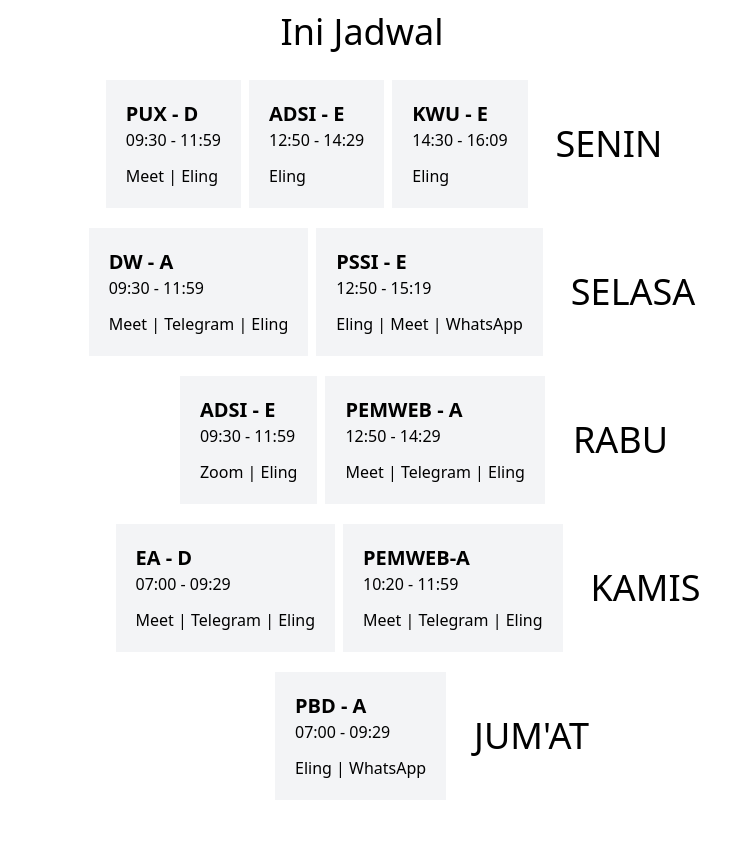
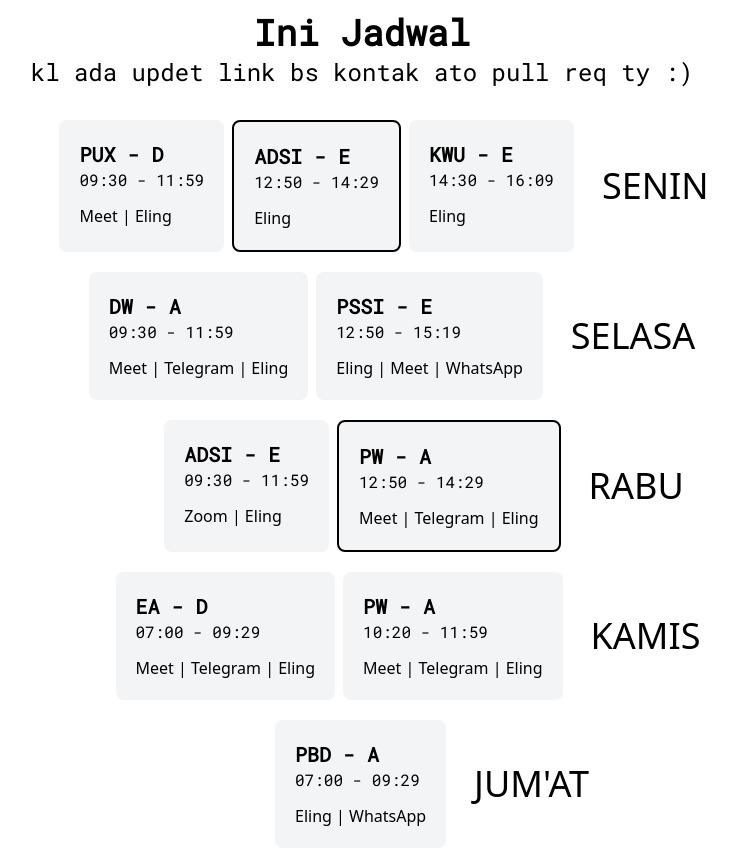
Before and after one commit to e-edsen/OSH, a plain HTML site: page index.html in a window 1280 px wide. Shown: the whole page, without its empty margins (278-1015 px from the left). Before the commit the page ends 800 px from the top, so only its background shows below. Drawn offline with nearby package versions, Linux system fonts and the light colour scheme.

Commit message:
changing font, tagging praktikum class, and fixing radius

```diff
--- a/index.html
+++ b/index.html
@@ -5,32 +5,39 @@
     <meta http-equiv="X-UA-Compatible" content="IE=edge">
     <meta name="viewport" content="width=device-width, initial-scale=1.0">
     <link href="https://unpkg.com/tailwindcss@^2/dist/tailwind.min.css" rel="stylesheet">
+    <style type= text/css>
+        @import url('https://fonts.googleapis.com/css2?family=Roboto+Mono&display=swap');
+        h1 {
+            font-family: 'Roboto Mono', monospace;
+        }
+    </style>
     <title>OSH - Online Student Helper</title>
 </head>
 <body>
-    <div class="flex justify-center items-center">
-        <h1 class="text-4xl my-3">Ini Jadwal</h1>
+    <div class="flex justify-center items-center flex-col">
+        <h1 class="font-extrabold text-4xl mt-3">Ini Jadwal</h1>
+        <h1 class="text-2xl font-medium mt-1">kl ada updet link bs kontak ato pull req ty :)</h1>
     </div>
 
     <!-- SENIN -->
-    <div class="flex flex-row mx-8 mt-4 justify-center ml-24">
-        <div class="bg-gray-100 p-5 mr-2">
-            <h1 class="text-xl font-semibold">PUX - D</h1>
+    <div class="flex flex-row mx-8 mt-8 justify-center ml-24">
+        <div class="bg-gray-100 p-5 mr-2 rounded-lg">
+            <h1 class="text-xl font-bold">PUX - D</h1>
             <h1 class="mb-3">09:30 - 11:59</h1>
 
             <a target="_blank" href="https://meet.google.com/rhf-qipq-xah">Meet | </a>
             <a target="_blank" href="https://eling.ub.ac.id/course/view.php?id=1807">Eling</a>
         </div>
 
-        <div class="bg-gray-100 p-5 mr-2">
-            <h1 class="text-xl font-semibold">ADSI - E</h1>
+        <div class="bg-gray-100 p-5 mr-2 border-black border-2 rounded-lg">
+            <h1 class="text-xl font-bold">ADSI - E</h1>
             <h1 class="mb-3">12:50 - 14:29</h1>
 
             <a target="_blank" href="https://eling.ub.ac.id/course/view.php?id=1605">Eling</a>
         </div>
 
-        <div class="bg-gray-100 p-5 mr-2">
-            <h1 class="text-xl font-semibold">KWU - E</h1>
+        <div class="bg-gray-100 p-5 mr-2 rounded-lg">
+            <h1 class="text-xl font-bold">KWU - E</h1>
             <h1 class="mb-3">14:30 - 16:09</h1>
 
             <a target="_blank" href="https://eling.ub.ac.id/course/view.php?id=1077">Eling</a>
@@ -40,8 +47,8 @@
 
     <!-- SELASA -->
     <div class="flex flex-row mx-8 mt-5 justify-center ml-28">
-        <div class="bg-gray-100 p-5 mr-2">
-            <h1 class="text-xl font-semibold">DW - A</h1>
+        <div class="bg-gray-100 p-5 mr-2 rounded-lg">
+            <h1 class="text-xl font-bold">DW - A</h1>
             <h1 class="mb-3">09:30 - 11:59</h1>
             <a target="_blank" href="https://meet.google.com/umz-gbop-bwc">Meet | </a>
             <a target="_blank" href="https://web.telegram.org/">Telegram | </a>
@@ -49,8 +56,8 @@
 
         </div>
 
-        <div class="bg-gray-100 p-5 mr-2">
-            <h1 class="text-xl font-semibold">PSSI - E</h1>
+        <div class="bg-gray-100 p-5 mr-2 rounded-lg">
+            <h1 class="text-xl font-bold">PSSI - E</h1>
             <h1 class="mb-3">12:50 -  15:19</h1>
 
             <a target="_blank" href="https://eling.ub.ac.id/course/view.php?id=1088">Eling | </a>
@@ -64,8 +71,8 @@
 
     <!-- RABU -->
     <div class="flex flex-row mx-8 mt-5 justify-center ml-44">
-        <div class="bg-gray-100 p-5 mr-2">
-            <h1 class="text-xl font-semibold">ADSI - E</h1>
+        <div class="bg-gray-100 p-5 mr-2 rounded-lg">
+            <h1 class="text-xl font-bold">ADSI - E</h1>
             <h1 class="mb-3">09:30 - 11:59</h1>
 
             <a target="_blank" href="https://youtu.be/dQw4w9WgXcQ">Zoom | </a>
@@ -73,8 +80,8 @@
 
         </div>
 
-        <div class="bg-gray-100 p-5 mr-2">
-            <h1 class="text-xl font-semibold">PEMWEB - A</h1>
+        <div class="bg-gray-100 p-5 mr-2 border-black border-2 rounded-lg">
+            <h1 class="text-xl font-bold">PW - A</h1>
             <h1 class="mb-3">12:50 - 14:29</h1>
 
             <a target="_blank" href="https://meet.google.com/rpv-kuvc-qmc">Meet | </a>
@@ -87,8 +94,8 @@
 
     <!-- KAMIS -->
     <div class="flex flex-row mx-8 mt-5 justify-center ml-36">
-        <div class="bg-gray-100 p-5 mr-2">
-            <h1 class="text-xl font-semibold">EA - D</h1>
+        <div class="bg-gray-100 p-5 mr-2 rounded-lg">
+            <h1 class="text-xl font-bold">EA - D</h1>
             <h1 class="mb-3">07:00 - 09:29</h1>
             <a target="_blank" href="https://meet.google.com/lookup/cjd4v3bndw?authuser=0&hs=179">Meet | </a>
             <a target="_blank" href="https://web.telegram.org/">Telegram | </a>
@@ -96,8 +103,8 @@
 
         </div>
 
-        <div class="bg-gray-100 p-5 mr-2">
-            <h1 class="text-xl font-semibold">PEMWEB-A</h1>
+        <div class="bg-gray-100 p-5 mr-2 rounded-lg">
+            <h1 class="text-xl font-bold">PW - A</h1>
             <h1 class="mb-3">10:20 - 11:59</h1>
 
             <a target="_blank" href="https://meet.google.com/rpv-kuvc-qmc">Meet | </a>
@@ -110,8 +117,8 @@
 
     <!-- JUM"AT -->
     <div class="flex flex-row mx-8 mt-5 justify-center ml-48">
-        <div class="bg-gray-100 p-5 mr-2">
-            <h1 class="text-xl font-semibold">PBD - A</h1>
+        <div class="bg-gray-100 p-5 mr-2 rounded-lg">
+            <h1 class="text-xl font-bold">PBD - A</h1>
             <h1 class="mb-3">07:00 - 09:29</h1>
             <a target="_blank" href="https://eling.ub.ac.id/course/view.php?id=1082">Eling | </a>
             <a target="_blank" href="https://web.whatsapp.com/">WhatsApp</a>
```
